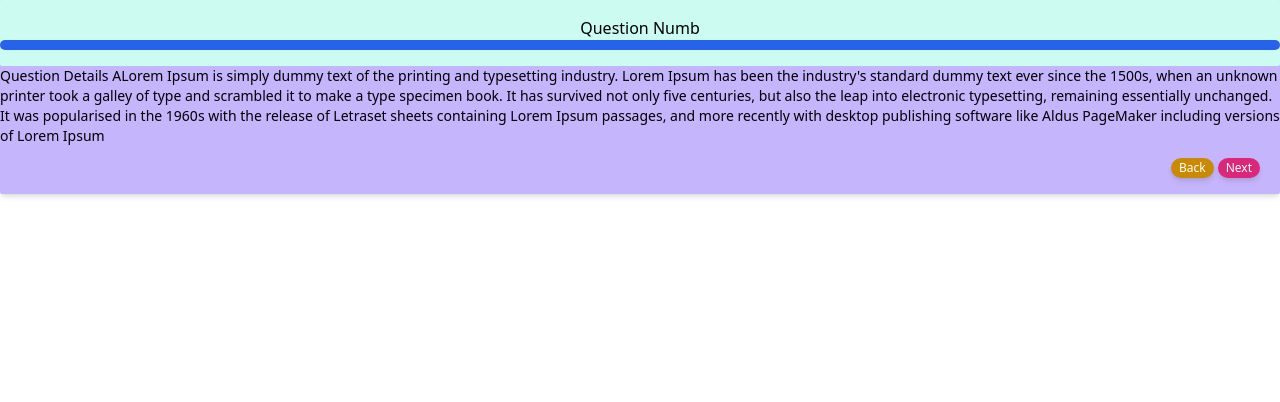
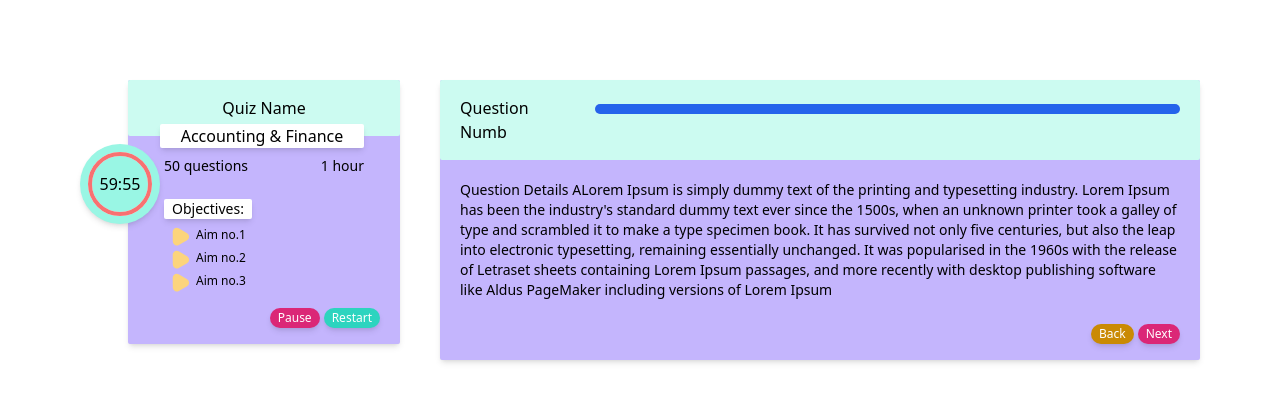
Before and after one commit to codersforcauses/elucidate, a Nuxt app in the folder client/: page /quizsolve in a window 1280 px wide. Shown: the top 402 px of the page. Built offline with nearby package versions, Linux system fonts and the light colour scheme.

Commit message:
Put together all the components

```diff
--- /dev/null
+++ b/client/components/CountdownTimer.vue
@@ -0,0 +1,58 @@
+<template>
+  <div class="w-20 h-20 rounded-full bg-teal-200 flex justify-center shadow-md">
+    <div
+      class="w-16 h-16 rounded-full border border-4 border-white mt-2 static"
+    >
+      <div
+        class="w-16 h-16 rounded-full border border-4 border-red-400 absolute top-2 left-2"
+      >
+        <div class="text-center mt-4">{{ timeLeftFormatted }}</div>
+      </div>
+    </div>
+  </div>
+</template>
+
+<script>
+export default {
+  name: 'CountdownTimer',
+  data: function () {
+    return {
+      timeLimit: 3600,
+      timePassed: 0,
+      timeInterval: null,
+    };
+  },
+  methods: {
+    startTimer() {
+      this.timeInterval = setInterval(() => (this.timePassed += 1), 1000);
+    },
+    stopTimer() {
+      clearInterval(this.timeInterval);
+    },
+  },
+  computed: {
+    timeLeftFormatted() {
+      const timeLeft = this.timeLimit - this.timePassed;
+      const mins = Math.floor(timeLeft / 60);
+      let seconds = timeLeft % 60;
+      if (seconds < 10) {
+        seconds = `0${seconds}`;
+      }
+      return `${mins}:${seconds}`;
+    },
+    timeLeft() {
+      return this.timeLimit - this.timePassed;
+    },
+  },
+  mounted: function () {
+    this.startTimer();
+  },
+  watch: {
+    timeLeft(value) {
+      if (value === 0) {
+        this.stopTimer();
+      }
+    },
+  },
+};
+</script>
--- a/client/components/ProgressBar.vue
+++ b/client/components/ProgressBar.vue
@@ -1,6 +1,9 @@
 <template>
-    <div class="w-full bg-gray-200 rounded-full h-2.5 dark:bg-gray-700">
-    <div class="bg-blue-600 h-2.5 rounded-full" :style="{width: `${(this.curr_question / this.max_questions) * 100}%`}"></div>
+  <div class="w-full mr-5 mt-2 bg-gray-200 rounded-full h-2.5 dark:bg-gray-700">
+    <div
+      class="bg-blue-600 h-2.5 rounded-full"
+      :style="{ width: `${(this.curr_question / this.max_questions) * 100}%` }"
+    ></div>
   </div>
 </template>
 
@@ -9,20 +12,17 @@
   data() {
     return {
       curr_question: 33,
-        max_questions: 50
-      }
+      max_questions: 50,
+    };
   },
   methods: {
     completeQuestion() {
-        this.value = Math.random() * this.max
+      this.value = Math.random() * this.max;
     },
     clicked() {
-        this.curr_question = this.completeQuestion
-      }
+      this.curr_question = this.completeQuestion;
     },
-    props:[
-        'curr_question',
-        'max_questions',
-    ]
-  }
+  },
+  props: ['curr_question', 'max_questions'],
+};
 </script>
--- a/client/components/QuestionCard.vue
+++ b/client/components/QuestionCard.vue
@@ -1,47 +1,58 @@
 <template>
   <div class="relative w-128 pb-4 bg-violet-300 rounded-sm shadow-md">
     <!-- Question Number -->
-    <div class="bg-teal-100 py-4 rounded-sm">
-        <h1 class="text-center">
-            Question Numb
-            <ProgressBar/>
-        </h1>
+    <div class="flex bg-teal-100 py-4 rounded-sm">
+      <div class="w-1/4 px-5">
+        <h1>Question Numb</h1>
+      </div>
+
+      <ProgressBar />
     </div>
     <!-- Question Detail -->
     <div class="">
-        <div class="justify-self-start text-sm">
-            Question Details
-            ALorem Ipsum is simply dummy text of the printing and typesetting industry. Lorem Ipsum has been the industry's standard dummy text ever since the 1500s, when an unknown printer took a galley of type and scrambled it to make a type specimen book. It has survived not only five centuries, but also the leap into electronic typesetting, remaining essentially unchanged. It was popularised in the 1960s with the release of Letraset sheets containing Lorem Ipsum passages, and more recently with desktop publishing software like Aldus PageMaker including versions of Lorem Ipsum
+      <div class="justify-self-start text-sm m-5">
+        Question Details ALorem Ipsum is simply dummy text of the printing and
+        typesetting industry. Lorem Ipsum has been the industry's standard dummy
+        text ever since the 1500s, when an unknown printer took a galley of type
+        and scrambled it to make a type specimen book. It has survived not only
+        five centuries, but also the leap into electronic typesetting, remaining
+        essentially unchanged. It was popularised in the 1960s with the release
+        of Letraset sheets containing Lorem Ipsum passages, and more recently
+        with desktop publishing software like Aldus PageMaker including versions
+        of Lorem Ipsum
       </div>
     </div>
 
     <!-- Next/Back buttons -->
     <div class="flex justify-end px-5 mt-2">
       <button>
-        <div class="inline-block text-center text-xs text-white py-0.5 px-2 mr-1 bg-yellow-600 rounded-xl shadow-md hover:bg-yellow-700 hover:shadow-lg focus:bg-yellow-700 focus:shadow-lg focus:outline-none active:bg-yellow-800 active:shadow-lg transition duration-300 ease-in-out">
+        <div
+          class="inline-block text-center text-xs text-white py-0.5 px-2 mr-1 bg-yellow-600 rounded-xl shadow-md hover:bg-yellow-700 hover:shadow-lg focus:bg-yellow-700 focus:shadow-lg focus:outline-none active:bg-yellow-800 active:shadow-lg transition duration-300 ease-in-out"
+        >
           Back
         </div>
       </button>
       <button>
-        <div class="inline-block text-center text-xs text-white py-0.5 px-2 bg-pink-600 rounded-xl shadow-md hover:bg-pink-700 hover:shadow-lg focus:bg-pink-700 focus:shadow-lg focus:outline-none active:bg-pink-800 active:shadow-lg transition duration-300 ease-in-out">
+        <div
+          class="inline-block text-center text-xs text-white py-0.5 px-2 bg-pink-600 rounded-xl shadow-md hover:bg-pink-700 hover:shadow-lg focus:bg-pink-700 focus:shadow-lg focus:outline-none active:bg-pink-800 active:shadow-lg transition duration-300 ease-in-out"
+        >
           Next
         </div>
       </button>
     </div>
-
   </div>
 </template>
 
 <script>
+import ProgressBar from './ProgressBar.vue';
+
 export default {
-    name: "QuestionCard",
+  name: 'QuestionCard',
   data: function () {
     return {
-            quizID: "num"
+      quizID: 'num',
     };
   },
-    components: { ProgressBar }
+  components: { ProgressBar },
 };
-
-import ProgressBar from './ProgressBar.vue';
 </script>
--- a/client/components/QuizDetailCard.vue
+++ b/client/components/QuizDetailCard.vue
@@ -1,65 +1,77 @@
 <template>
-  <div class="relative w-64 pb-4 bg-violet-300 rounded-sm shadow-md">
+  <div class="relative w-80">
+    <div class="ml-12 pb-4 bg-violet-300 rounded-sm shadow-md">
       <!-- Quiz Name -->
       <div class="bg-teal-100 py-4 rounded-sm">
-      <h1 class="text-center">{{quizName}}</h1>
+        <h1 class="text-center">{{ quizName }}</h1>
       </div>
       <!-- Subject/Topic Name -->
-    <div class="absolute top-11 inset-x-9 bg-white rounded-sm shadow-md">
-      <p class="text-center">{{topicName}}</p>
+      <div
+        class="absolute top-11 inset-x-9 ml-11 bg-white rounded-sm shadow-md"
+      >
+        <p class="text-center">{{ topicName }}</p>
       </div>
       <!-- Questions and time -->
       <div class="grid grid-cols-2 pt-5 px-9">
-      <div class="justify-self-start text-sm">{{totalQues}}</div>
-      <div class="justify-self-end text-sm">{{time}}</div>
+        <div class="justify-self-start text-sm">{{ totalQues }}</div>
+        <div class="justify-self-end text-sm">{{ time }}</div>
       </div>
       <!-- Objectives -->
       <div class="pt-5 px-9">
         <!-- Title -->
-      <div class="inline-block text-sm bg-white px-2 mb-1 rounded-sm shadow-md">Objectives:</div>
+        <div
+          class="inline-block text-sm bg-white px-2 mb-2 rounded-sm shadow-md"
+        >
+          Objectives:
+        </div>
         <!-- List of aims -->
         <div v-for="aim in aimList" :key="aim.content" class="pl-2">
           <div class="flex text-xs pb-1">
-          <div class="w-6"><img v-bind:src="pointImg"></div>
-          <div>{{aim.content}}</div>
+            <div class="w-6"><img v-bind:src="pointImg" /></div>
+            <div>{{ aim.content }}</div>
           </div>
         </div>
       </div>
       <!-- Pause and Restart buttons -->
       <div class="flex justify-end px-5 mt-2">
         <button>
-      <div class="inline-block text-center text-xs text-white py-0.5 px-2 mr-1 bg-pink-600 rounded-xl shadow-md
-      hover:bg-pink-700 hover:shadow-lg
-      focus:bg-pink-700 focus:shadow-lg focus:outline-none
-      active:bg-pink-800 active:shadow-lg transition duration-300 ease-in-out">Pause</div>
+          <div
+            class="inline-block text-center text-xs text-white py-0.5 px-2 mr-1 bg-pink-600 rounded-xl shadow-md hover:bg-pink-700 hover:shadow-lg focus:bg-pink-700 focus:shadow-lg focus:outline-none active:bg-pink-800 active:shadow-lg transition duration-300 ease-in-out"
+          >
+            Pause
+          </div>
         </button>
         <button>
-      <div class="inline-block text-center text-xs text-white py-0.5 px-2 bg-teal-400 rounded-xl shadow-md
-      hover:bg-teal-500 hover:shadow-lg
-      focus:bg-teal-500 focus:shadow-lg focus:outline-none
-      active:bg-teal-600 active:shadow-lg transition duration-300 ease-in-out">Restart</div>
+          <div
+            class="inline-block text-center text-xs text-white py-0.5 px-2 bg-teal-400 rounded-xl shadow-md hover:bg-teal-500 hover:shadow-lg focus:bg-teal-500 focus:shadow-lg focus:outline-none active:bg-teal-600 active:shadow-lg transition duration-300 ease-in-out"
+          >
+            Restart
+          </div>
         </button>
       </div>
-
+    </div>
+    <div class="absolute top-16">
+      <CountdownTimer />
+    </div>
   </div>
 </template>
 
 <script>
 export default {
-  name:'QuizDetailCard',
-  data:function(){
-    return{
-      quizName:'Quiz Name',
-      topicName:'Accounting & Finance',
-      totalQues:'50 questions',
+  name: 'QuizDetailCard',
+  data: function () {
+    return {
+      quizName: 'Quiz Name',
+      topicName: 'Accounting & Finance',
+      totalQues: '50 questions',
       time: '1 hour',
       aimList: [
-        {content: 'Aim no.1'},
-        {content: 'Aim no.2'},
-        {content: 'Aim no.3'}
+        { content: 'Aim no.1' },
+        { content: 'Aim no.2' },
+        { content: 'Aim no.3' },
       ],
-      pointImg: require('~/assets/point.svg')
+      pointImg: require('~/assets/point.svg'),
     };
-  }
+  },
 };
 </script>
--- a/client/nuxt.config.js
+++ b/client/nuxt.config.js
@@ -1,7 +1,7 @@
 export default {
   server: {
     host: '0.0.0.0',
-    port: "8080"
+    port: '8080',
   },
 
   // Global page headers: https://go.nuxtjs.dev/config-head
@@ -51,7 +51,7 @@ export default {
   devServerHandlers: [],
   watchers: {
     webpack: {
-      poll: true
-    }
-  }
+      poll: true,
+    },
+  },
 };
--- a/client/pages/quizsolve.vue
+++ b/client/pages/quizsolve.vue
@@ -1,14 +1,13 @@
 <template>
-  <QuestionCard />
+  <div class="flex m-20">
+    <div><QuizDetailCard /></div>
+    <div class="ml-10"><QuestionCard /></div>
+  </div>
   <!-- <ProgressBar></ProgressBar> -->
 </template>
 
 <script>
 export default {
-    name: "quizsolve",
-    components: { QuestionCard }
+  name: 'quizSolve',
 };
-
-import QuizDetailCardVue from '~/components/QuizDetailCard.vue';
-import QuestionCard from '../components/QuestionCard.vue';
 </script>
```
Lines whose indentation alone changed are shown as unchanged.
